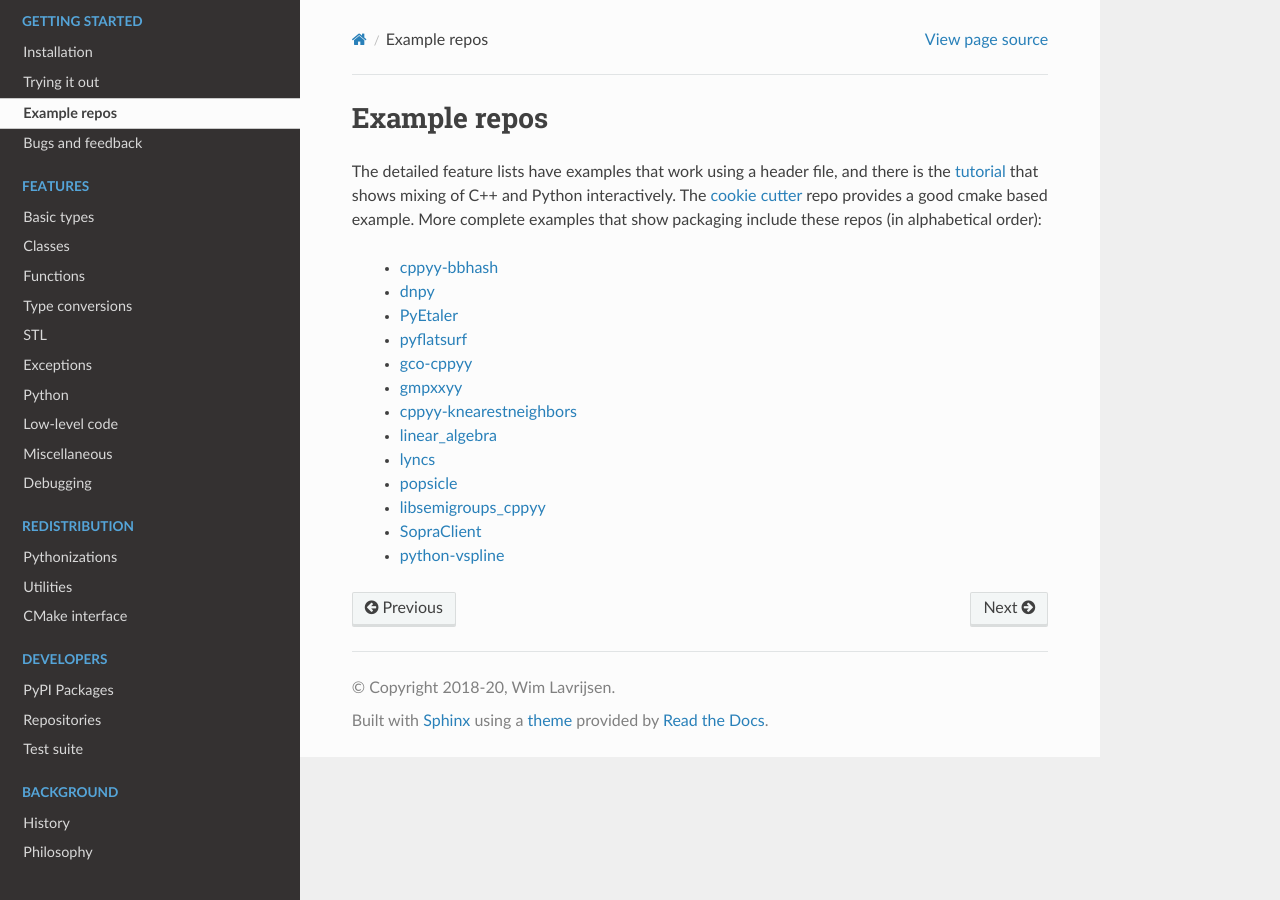
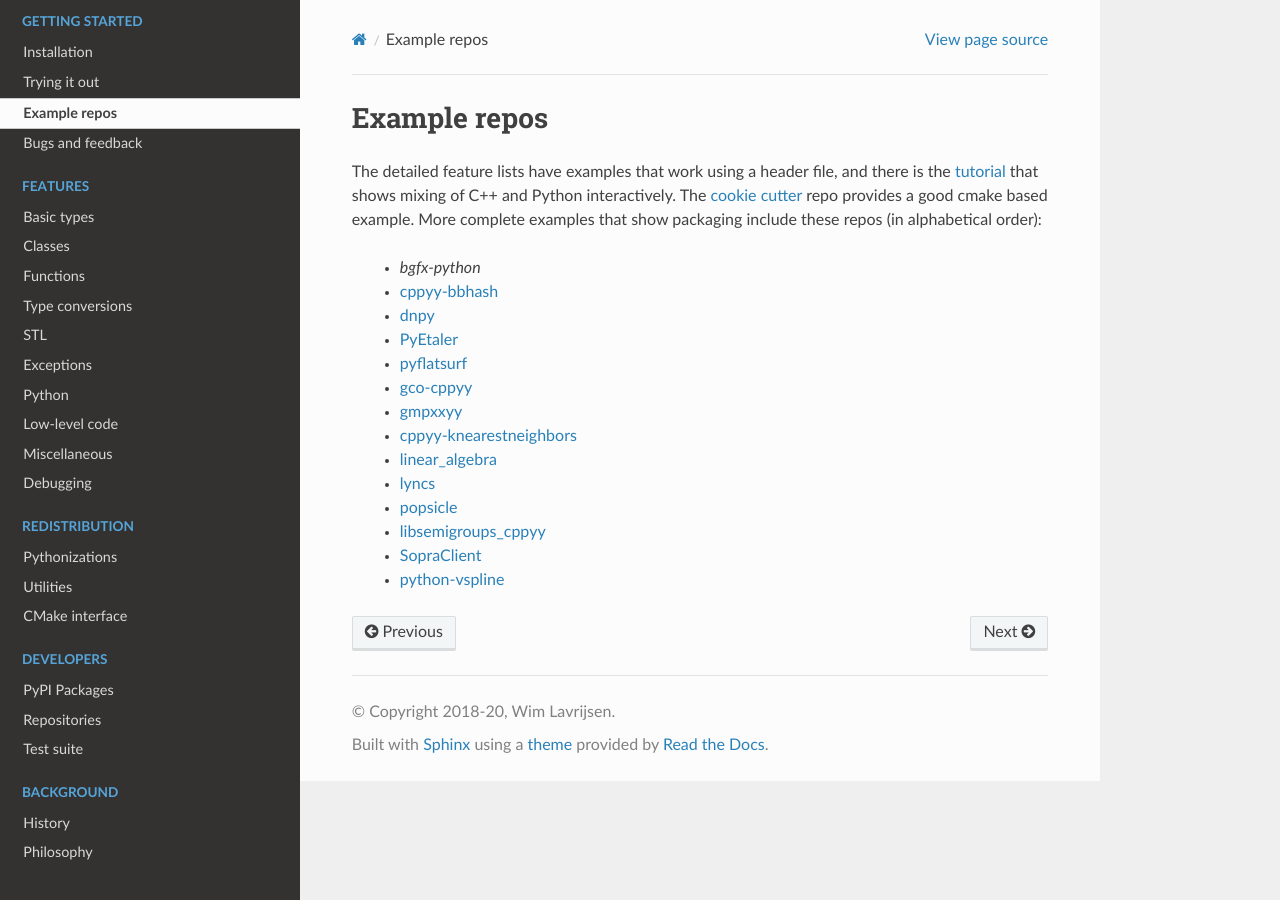
Before and after one commit to wlav/cppyy, a Sphinx documentation site: the page built from doc/source/examples.rst, in a window 1280 px wide. Built offline with Sphinx 7.4.7 and the Read the Docs theme 2.0.0, drawn with Linux system fonts in a browser that asks for light colours.

Commit message:
add one more example repo

```diff
--- a/doc/source/examples.rst
+++ b/doc/source/examples.rst
@@ -9,6 +9,7 @@ The `cookie cutter`_ repo provides a good cmake based example.
 More complete examples that show packaging include these repos (in
 alphabetical order):
 
+ * `bgfx-python`
  * `cppyy-bbhash`_
  * `dnpy`_
  * `PyEtaler`_
@@ -25,6 +26,7 @@ alphabetical order):
 
 .. _tutorial: https://bitbucket.org/wlav/cppyy/src/master/doc/tutorial/CppyyTutorial.ipynb?viewer=nbviewer&fileviewer=notebook-viewer%3Anbviewer
 .. _cookie cutter: https://github.com/camillescott/cookiecutter-cppyy-cmake
+.. _bgfx-python: https://github.com/fbertola/bgfx-python
 .. _cppyy-bbhash: https://github.com/camillescott/cppyy-bbhash
 .. _dnpy: https://github.com/txjmb/dnpy
 .. _PyEtaler: https://github.com/etaler/PyEtaler
```
